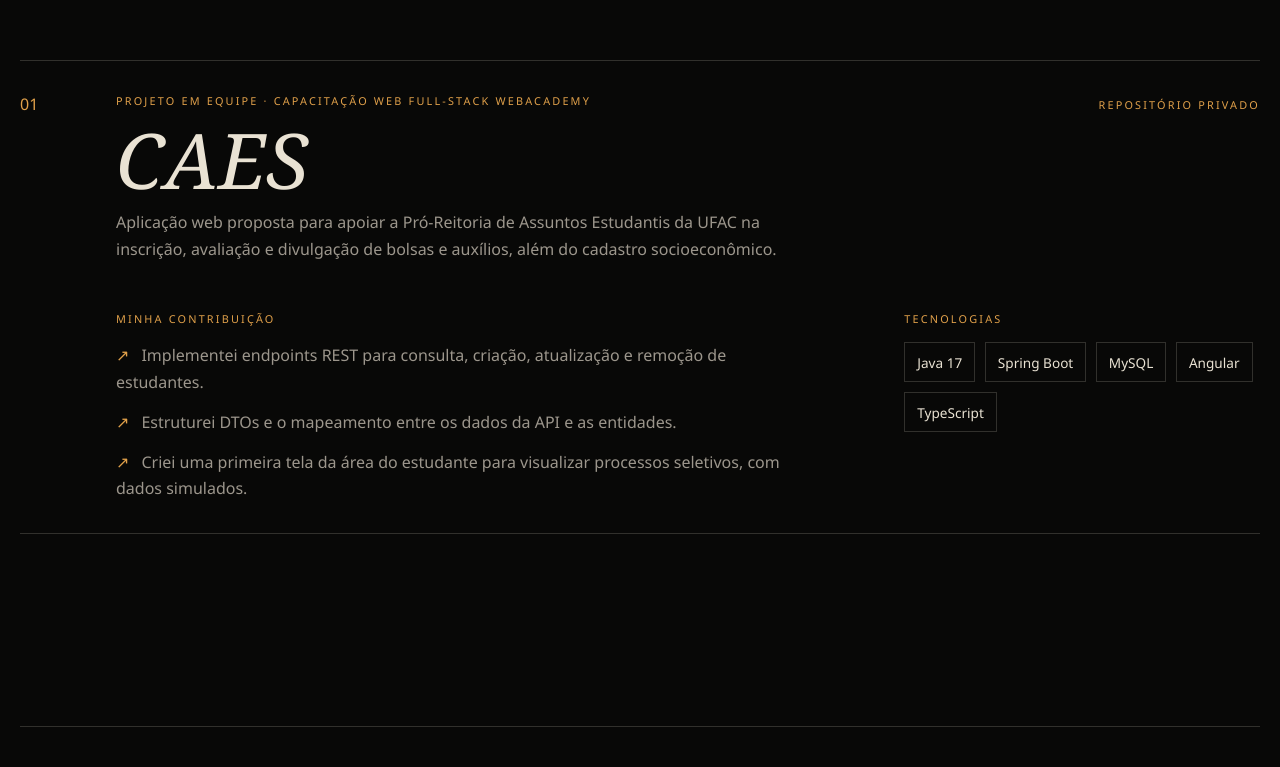
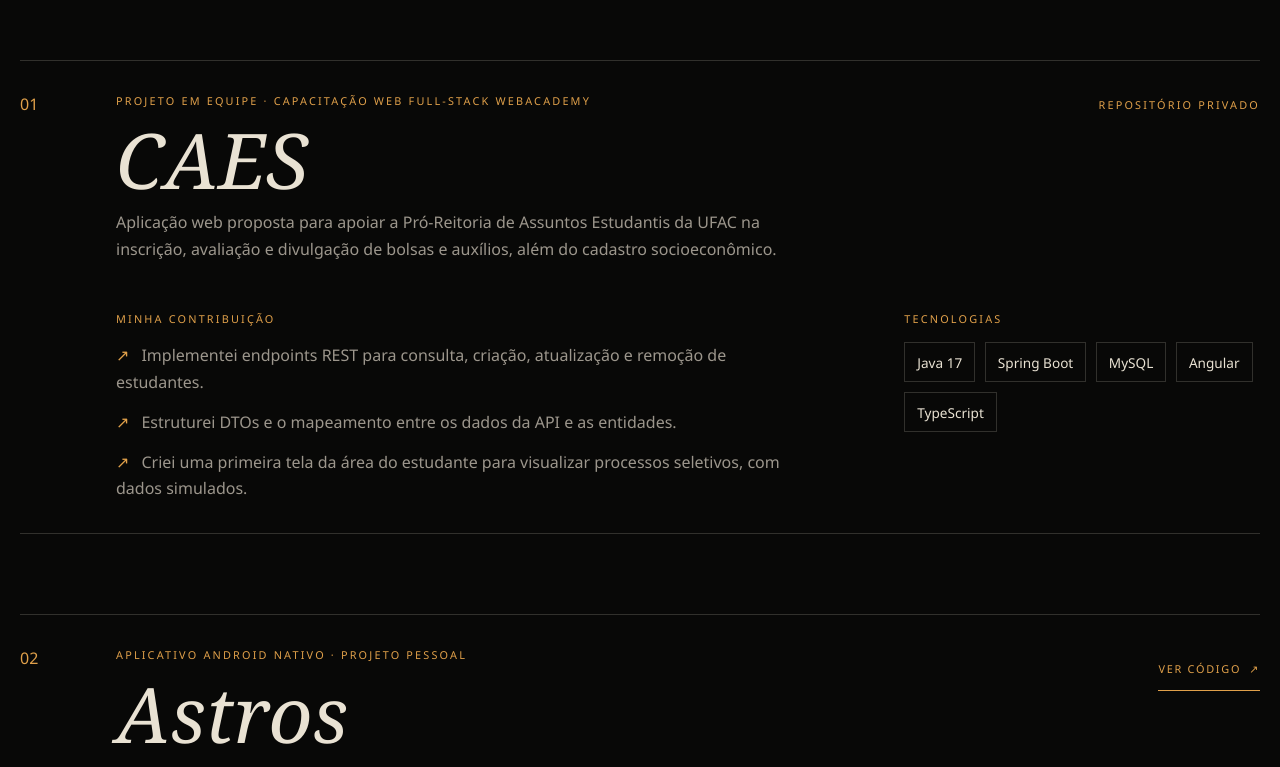
Before and after one commit to aguiarlucas2703/portfolio, a Next.js app: page / in a window 1280 px wide. Shown: the part 2022-2789 px from the top of the page. Built offline with nearby package versions, Linux system fonts and the light colour scheme.

Commit message:
feat: add Astros and SmartFridge projects

```diff
--- a/app/globals.css
+++ b/app/globals.css
@@ -182,6 +182,19 @@ h1 em, h2 em { color: var(--accent); }
 .work-project h3 { margin-bottom: 0.75rem; font-family: var(--display); font-size: clamp(2.5rem, 6vw, 5rem); font-style: italic; font-weight: 400; line-height: 0.95; }
 .work-summary, .about-copy { max-width: 42rem; margin-bottom: 0; color: var(--muted); line-height: 1.7; }
 .work-status { padding-top: 0.25rem; text-align: right; }
+.project-repository-link {
+  display: inline-flex;
+  min-height: 2.75rem;
+  align-items: center;
+  gap: 0.5rem;
+  border-bottom: 1px solid var(--accent);
+  color: var(--accent);
+  font-size: 0.68rem;
+  letter-spacing: 0.16em;
+  text-transform: uppercase;
+  transition: color 180ms ease;
+}
+.project-repository-link:hover, .project-repository-link:focus-visible { color: var(--bone); }
 .work-project-details {
   display: grid;
   grid-template-columns: minmax(0, 1.5fr) minmax(12rem, 0.75fr);
@@ -297,7 +310,7 @@ section[id], footer[id] { scroll-margin-top: 6rem; }
   .education-item { grid-template-columns: 1fr; gap: 0.65rem; }
   .education-status { justify-self: start; text-align: left; }
   .work-project-heading { grid-template-columns: 2rem minmax(0, 1fr); gap: 1rem; }
-  .work-status { grid-column: 2; grid-row: 2; justify-self: start; text-align: left; }
+  .work-status, .project-repository-link { grid-column: 2; grid-row: 2; justify-self: start; text-align: left; }
   .work-project-details { grid-template-columns: 1fr; gap: 2rem; margin: 2.5rem 0 0 3rem; }
   .footer-meta { justify-items: start; }
   .back-to-top {
--- a/app/page.tsx
+++ b/app/page.tsx
@@ -68,7 +68,19 @@ export default function Home() {
                     <h3>{project.title}</h3>
                     <p className="work-summary">{project.summary}</p>
                   </div>
-                  <span className="work-status">{project.visibility}</span>
+                  {project.repository ? (
+                    <a
+                      className="project-repository-link"
+                      href={project.repository.url}
+                      target="_blank"
+                      rel="noreferrer"
+                      aria-label={`${project.repository.label}: ${project.title} (abre em nova aba)`}
+                    >
+                      {project.repository.label} <span aria-hidden="true">↗</span>
+                    </a>
+                  ) : (
+                    <span className="work-status">Repositório privado</span>
+                  )}
                 </div>
                 <div className="work-project-details">
                   <div>
--- a/src/content/site.ts
+++ b/src/content/site.ts
@@ -31,6 +31,35 @@ export const projects = [
       "Criei uma primeira tela da área do estudante para visualizar processos seletivos, com dados simulados.",
     ],
     technologies: ["Java 17", "Spring Boot", "MySQL", "Angular", "TypeScript"],
+    repository: null,
+  },
+  {
+    number: "02",
+    title: "Astros",
+    context: "Aplicativo Android nativo · Projeto pessoal",
+    summary:
+      "Aplicativo de astronomia com catálogo de corpos celestes e imagens da NASA, eventos astronômicos, rastreador da Estação Espacial Internacional e atividades interativas.",
+    contributions: [
+      "Estruturei o aplicativo e desenvolvi o catálogo conectado à API de imagens da NASA.",
+      "Implementei quiz, modo de adivinhação, eventos e acompanhamento da posição da ISS.",
+      "Registrei o histórico das partidas no armazenamento local e integrei os dados ao perfil.",
+    ],
+    technologies: ["Kotlin", "Jetpack Compose", "Retrofit", "NASA APIs"],
+    repository: { url: "https://github.com/aguiarlucas2703/Astros", label: "Ver código" },
+  },
+  {
+    number: "03",
+    title: "SmartFridge",
+    context: "Aplicativo mobile · Projeto pessoal",
+    summary:
+      "Aplicativo que organiza ingredientes disponíveis em casa e busca receitas compatíveis, indicando o que já está na despensa e o que falta.",
+    contributions: [
+      "Implementei a seleção de ingredientes e o salvamento local da despensa.",
+      "Integrei a busca à TheMealDB e ordenei os resultados pela quantidade de ingredientes coincidentes.",
+      "Desenvolvi a tradução de ingredientes e receitas para português, com cache local.",
+    ],
+    technologies: ["React Native", "Expo", "JavaScript", "AsyncStorage", "TheMealDB API"],
+    repository: { url: "https://github.com/aguiarlucas2703/SmartFridge", label: "Ver código" },
   },
 ] as const;
 
```
Also changed, not shown: 1 other file (tests, documents, lock files or other folders).
